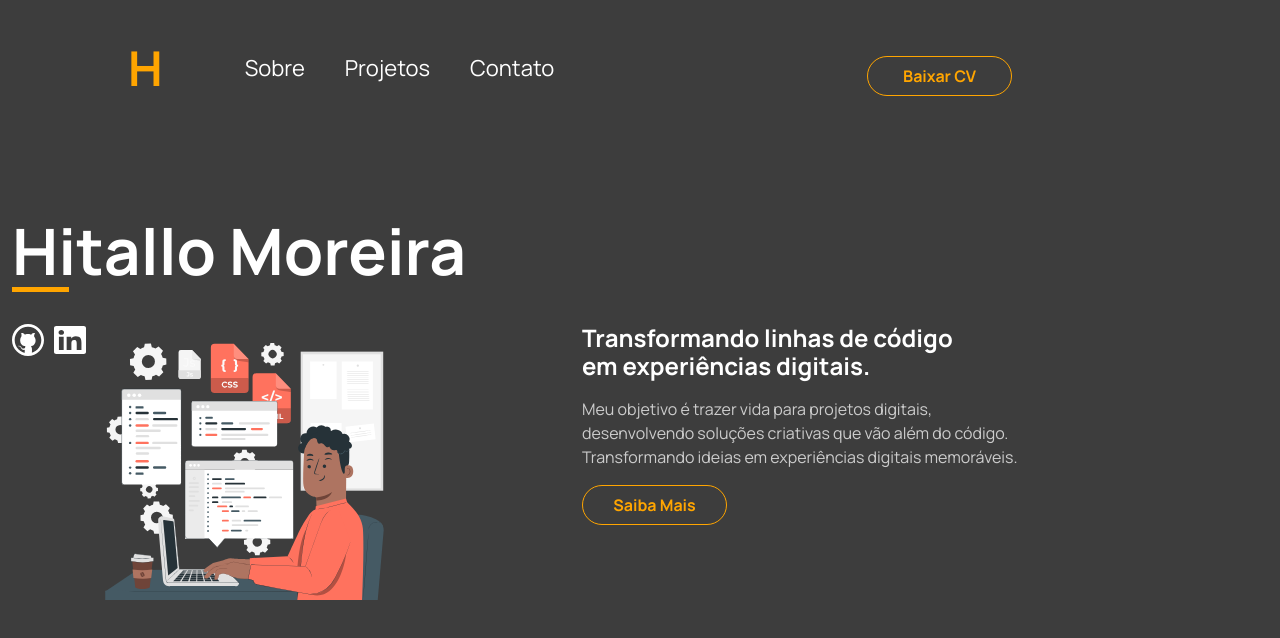
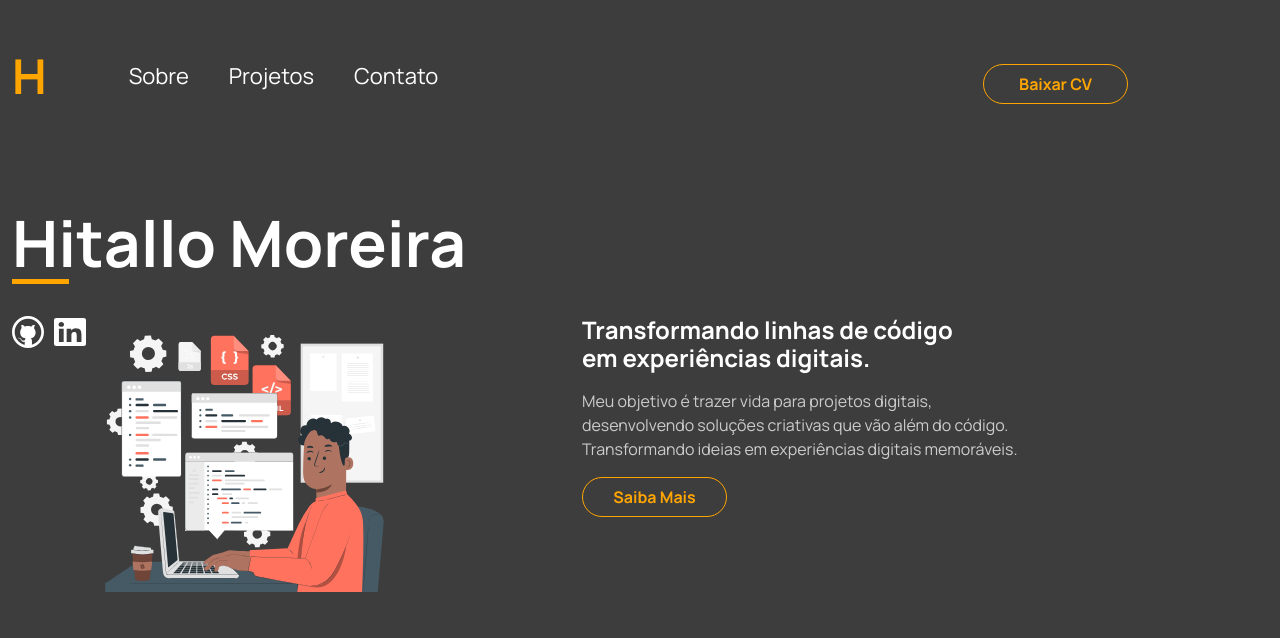
Before and after one commit to Hitallo-moreira/portfolio, a React (Vite) app: page / in a window 1280 px wide. Shown: the top 638 px of the page. Built offline with nearby package versions, Linux system fonts and the light colour scheme; the HTML template or start-up script is replaced by a standard one.

Commit message:
feat: removing styles from header container

```diff
--- a/src/styles/components/_header.scss
+++ b/src/styles/components/_header.scss
@@ -2,10 +2,7 @@ header.container {
     display: flex;
     align-items: center;
     height: 120px;
-    min-width: 100%;
-    padding-right: 8rem;
-    padding-left: 8rem;
-    margin-bottom: 5rem;
+    margin-bottom: 4rem;
 
     .content {
         display: flex;
```
